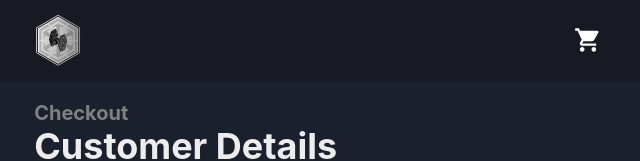
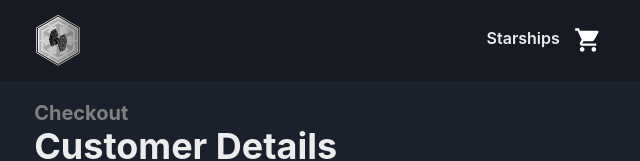
Before and after one commit to MattElcock/Jurgoran-Shipyard, a Next.js app in the folder frontend/: page /shop/checkout in a window 1280 px wide. Shown: the top 161 px of the page, without its empty margins (319-959 px from the left). Built offline with nearby package versions, Linux system fonts and the light colour scheme.

Commit message:
feat: starships global button

```diff
--- a/frontend/src/components/Header/Header.tsx
+++ b/frontend/src/components/Header/Header.tsx
@@ -1,4 +1,4 @@
-import { Box, Stack } from '@chakra-ui/react'
+import { Box, Stack, Text } from '@chakra-ui/react'
 import React from 'react'
 import Image from 'next/image'
 import Link from 'next/link'
@@ -24,6 +24,10 @@ const Header = () => {
       </Link>
 
       <Stack direction="row" gap={2}>
+        <Link href="/shop/starships" passHref>
+          <Text fontWeight="semibold">Starships</Text>
+        </Link>
+
         <DynamicCartButton />
       </Stack>
     </Box>
--- a/frontend/src/containers/OrderSteps/Summary.tsx
+++ b/frontend/src/containers/OrderSteps/Summary.tsx
@@ -68,7 +68,6 @@ const Summary = ({
           <Stack spacing={2}>
             <Text fontWeight="bold">
               Total Cost:{' '}
-              <Box>
               <Text
                 as="span"
                 fontWeight="normal"
@@ -80,7 +79,6 @@ const Summary = ({
               <Text fontWeight="normal" as="span">
                 {formatter.format(totalCost)}
               </Text>
-              </Box>
             </Text>
             <Text fontWeight="bold">Items:</Text>
             <UnorderedList paddingLeft={5}>
```
Lines whose indentation alone changed are shown as unchanged.
